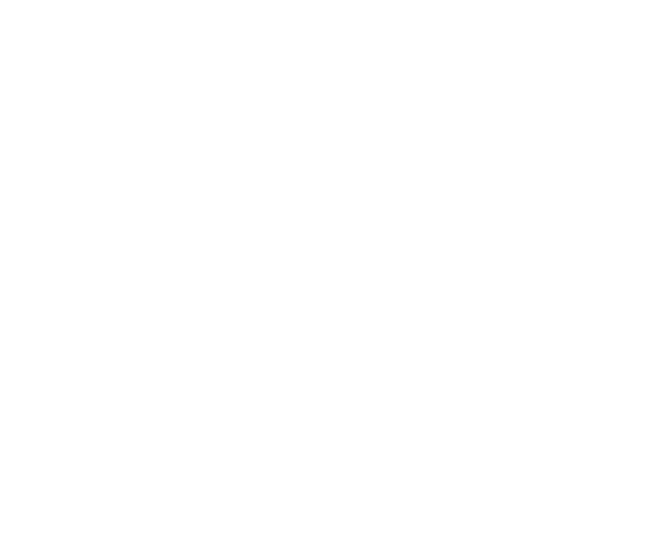
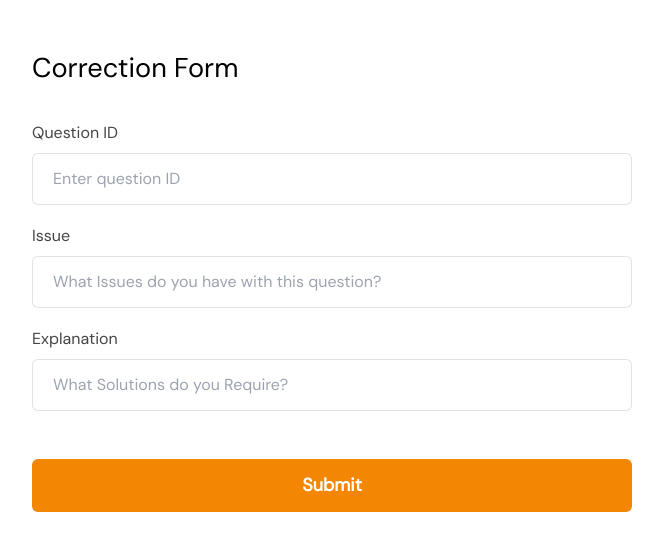
Before and after one commit to godwin-olele/quiz-api, a React (Create React App) app: page /feedback in a window 1280 px wide. Before the commit this address had no page. Shown: the top 550 px of the page, without its empty margins (308-971 px from the left). Built offline with nearby package versions, Linux system fonts and the light colour scheme.

Commit message:
Implemented the 'Feedback' component

```diff
--- a/src/App.js
+++ b/src/App.js
@@ -1,4 +1,4 @@
-import React, { useState, useEffect, useRef } from "react";
+import React, { useState, useEffect} from "react";
 import Footer from "./components/Footer/Footer";
 import LandingPage from "./pages/LandingPage";
 import Main from "./pages/Main";
@@ -42,8 +42,6 @@
     },
   };
 
-  const textEnter = () => setCursorVariant("text");
-  const textLeave = () => setCursorVariant("default");
 
   return (
     <>
--- a/src/components/DashBoard/Feedback/Feedback.js
+++ b/src/components/DashBoard/Feedback/Feedback.js
@@ -1,7 +1,53 @@
-import React from 'react'
+import React from "react";
 
 export default function Feedback() {
   return (
-    <div>Feedback</div>
-  )
+    <>
+      <div className="w-full h-auto py-[3rem] px-[1rem] flex justify-center">
+        <form className=" w-[600px] h-auto submit-question-form">
+          <h1 className="text-[#000000] text-[1.7rem] font-medium">
+            Correction Form
+          </h1>
+          <div className="mt-[2rem]">
+            <label htmlFor="answer" className="text-[#454545]">
+              Question ID
+            </label>
+            <input
+              type="text"
+              placeholder="Enter question ID"
+              className="w-full py-[13px] px-[20px] rounded-[6px] mb-[1.2rem] mt-[0.5rem]"
+              name="answer"
+              autoComplete="true"
+            />
+            <label htmlFor="answer" className="text-[#454545]">
+              Issue
+            </label>
+            <input
+              type="text"
+              placeholder="What Issues do you have with this question?"
+              className="w-full py-[13px] px-[20px] rounded-[6px] mb-[1.2rem] mt-[0.5rem]"
+              name="answer"
+              autoComplete="true"
+            />
+            <label htmlFor="answer" className="text-[#454545]">
+              Explanation
+            </label>
+            <input
+              type="text"
+              placeholder="What Solutions do you Require?"
+              className="w-full py-[13px] px-[20px] rounded-[6px] mb-[3rem] mt-[0.5rem]"
+              name="answer"
+              autoComplete="true"
+            />
+          </div>
+          <button
+            className={`py-[13px] w-full outline-none border-none rounded-[6px] bg-orange text-[18px] text-center text-[#ffffff] font-semibold mt-auto transition
+               `}
+          >
+            Submit
+          </button>
+        </form>
+      </div>
+    </>
+  );
 }
--- a/src/index.js
+++ b/src/index.js
@@ -7,7 +7,7 @@
 import Login from "./components/Auth/Login/Login";
 import UserDashboard from "./components/DashBoard/UserDashboard/UserDashboard";
 import SubmitQuestions from "./components/DashBoard/SubmitQuestions/SubmitQuestions";
-
+import Feedback from "./components/DashBoard/Feedback/Feedback";
 
 const root = ReactDOM.createRoot(document.getElementById("root"));
 root.render(
@@ -19,6 +19,7 @@
         <Route path="Login" element={<Login />} />
         <Route path="user-dashboard" element={<UserDashboard />} />
         <Route path="submit-questions" element={<SubmitQuestions />} />
+        <Route path="feedback" element={<Feedback />} />
       </Routes>
     </BrowserRouter>
   </React.StrictMode>
```
Also changed, not shown: src/components/DashBoard/Nav/DashboardNav.js (+32 -7 lines).
